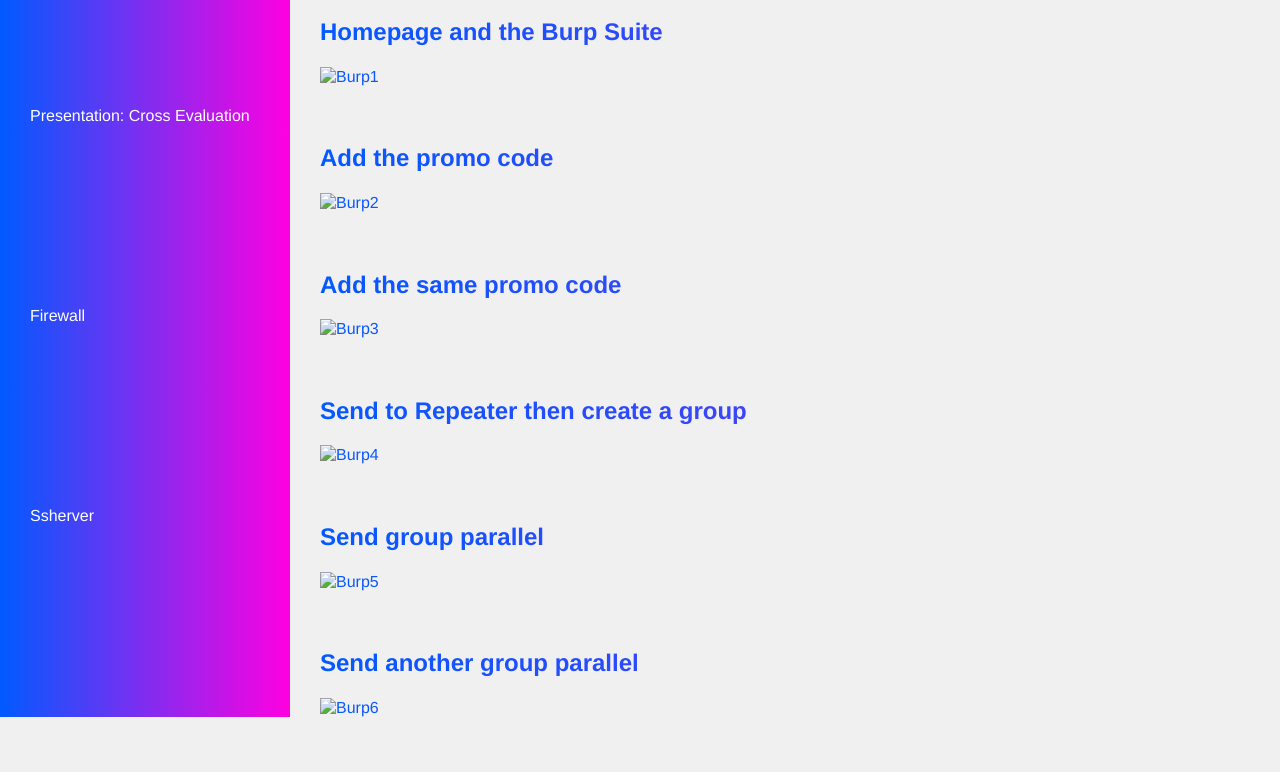
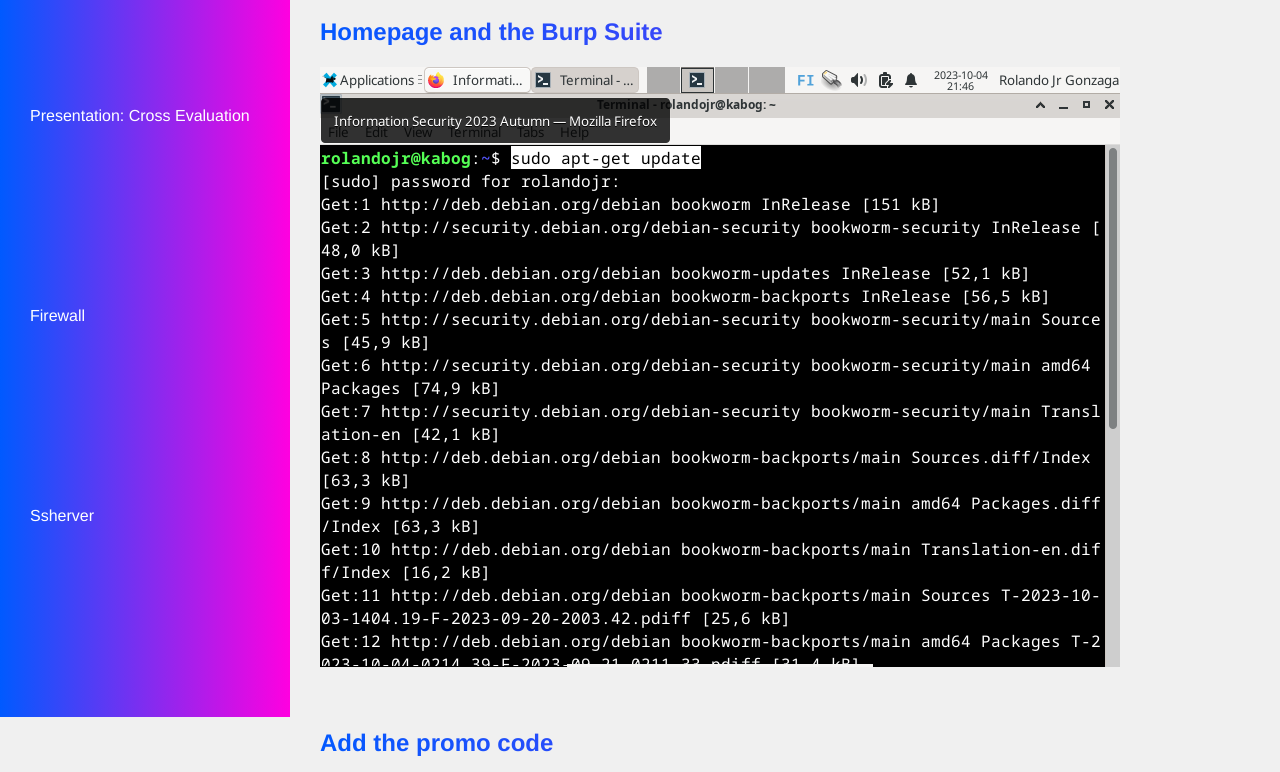
Before and after one commit to rolandogonzagajr/InfoSecFinalCountdown, a plain HTML site: page page3.html in a window 1280 px wide. Shown: the part 123-895 px from the top of the page. Drawn offline with Linux system fonts and the light colour scheme.

Commit message:
Update page3.html

```diff
--- a/page3.html
+++ b/page3.html
@@ -24,50 +24,24 @@
 
  <div class="step">
         <h2> Homepage and the Burp Suite </h2>
-        <img src="Burp1.png" alt="Burp1" class="screen-fit">
+        <img src="firewall1.png" alt="Burp1" class="screen-fit">
     </div>
             <br>
             <br>
 
     <div class="step">
         <h2>Add the promo code</h2>
-        <img src="Burp2.png" alt="Burp2" class="screen-fit">
+        <img src="Firewall2.png" alt="Burp2" class="screen-fit">
     </div>
   <br>
             <br>
     <div class="step">
         <h2>Add the same promo code</h2>
-        <img src="Burp3.png" alt="Burp3" class="screen-fit">
-    </div>
- <br>
-            <br>
-    <div class="step">
-        <h2>Send to Repeater then create a group</h2>
-        <img src="Burp4.png" alt="Burp4" class="screen-fit">
-    </div>
- <br>
-            <br>
-    <div class="step">
-        <h2>Send group parallel</h2>
-        <img src="Burp5.png" alt="Burp5" class="screen-fit">
-    </div>
- <br>
-            <br>
-    <div class="step">
-        <h2>Send another group parallel</h2>
-        <img src="Burp6.png" alt="Burp6" class="screen-fit">
-    </div>
- <br>
-            <br>
-    <div class="step">
-        <h2>Lab Solved</h2>
-        <img src="Burp7.png" alt="Burp7" class="screen-fit">
+        <img src="Firewall3.png" alt="Burp3" class="screen-fit">
     </div>
  <br>
             <br>
 
-<h2>Source</h2>
-        PortSwigger. 'Web Security Academy: Race Conditions: Lab. PortSwigger. Available at: https://portswigger.net/web-security/race-conditions/lab-race-conditions-limit-overrun. Accessed: 29 September 2023.
 
 
         </div>
```
